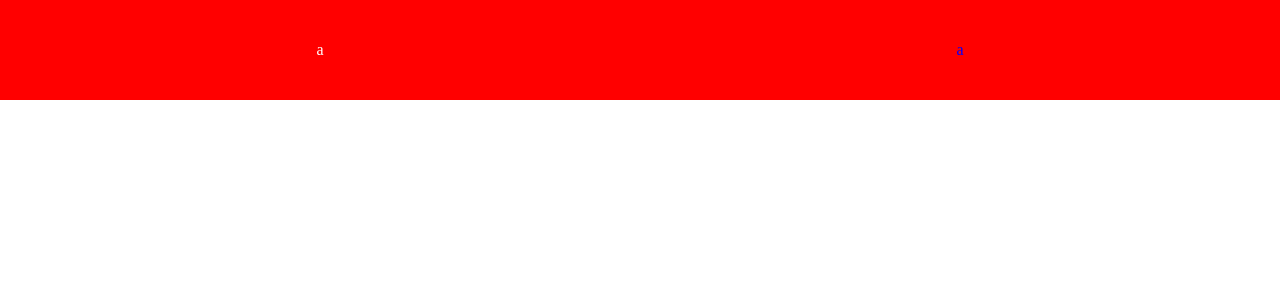
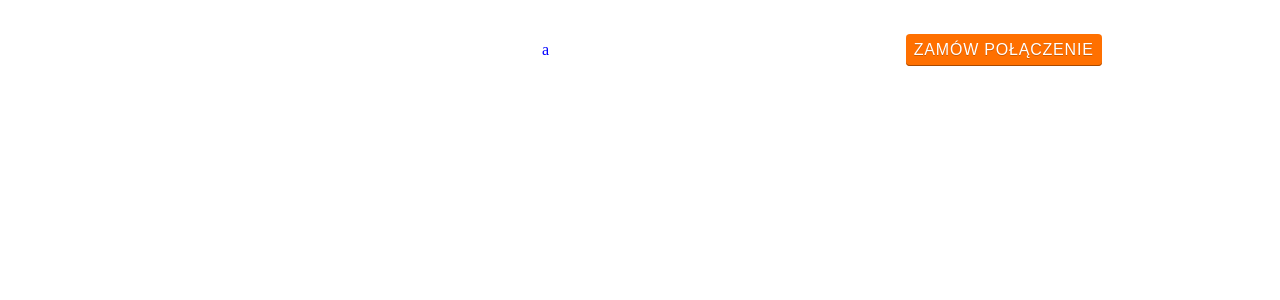
Before and after one commit to kamio90/itroom, a React (Create React App) app: page / in a window 1280 px wide. Shown: the top 300 px of the page. Built offline with nearby package versions, Linux system fonts and the light colour scheme.

Commit message:
button component
create button component to re-usage

```diff
--- /dev/null
+++ b/src/components/button.tsx
@@ -0,0 +1,17 @@
+import React from 'react';
+
+interface Props {
+    className?: string;
+    content?: string;
+}
+
+export default class Button extends React.Component<Props, {}> {
+    render() {
+        const { className, content } = this.props;
+        return (
+            <button type="button" className={className}>
+                {content}
+            </button>
+        );
+    }
+}
--- a/src/components/nav.tsx
+++ b/src/components/nav.tsx
@@ -1,5 +1,6 @@
 import React from 'react';
 import '../scss/nav/nav.scss';
+import Button from './button';
 
 export default class Nav extends React.Component {
     render() {
@@ -7,6 +8,7 @@ export default class Nav extends React.Component {
             <nav className="nav" role="navigation">
                 <div className="nav__logo">a</div>
                 <ul className="nav__list">a</ul>
+                <Button className="nav__btn" content="Zamów połączenie" />
             </nav>
         );
     }
--- /dev/null
+++ b/src/scss/global/mixins/btn.scss
@@ -0,0 +1,14 @@
+@import './flex.scss';
+
+@mixin button {
+    padding: 7px 0.5em;
+    color: #fff;
+    cursor: pointer;
+    white-space: nowrap;
+    vertical-align: middle;
+    border-radius: 4px;
+    letter-spacing: 0.05em;
+    @include flex-center;
+    border: 0;
+    outline: 0;
+}
--- a/src/scss/global/mixins/flex.scss
+++ b/src/scss/global/mixins/flex.scss
@@ -5,3 +5,9 @@
     justify-content: space-around;
     align-items: center;
 }
+
+@mixin flex-center {
+    display: flex;
+    justify-content: center;
+    align-items: center;
+}
--- a/src/scss/global/typography.scss
+++ b/src/scss/global/typography.scss
@@ -1,8 +1,5 @@
 @import './variables.scss';
 @import './mixins/typhography.scss';
-
-$mod_1: 1.2; // mobile
-$mod_2: 1.5; // desktop
 
 h1 {
     font-size: $mod_1 * $mod_1 * $mod_1 * $mod_1 * 1rem;
--- a/src/scss/global/variables.scss
+++ b/src/scss/global/variables.scss
@@ -2,3 +2,5 @@ $min_width: 320px;
 $max_width: 1200px;
 $min_font: 16px;
 $max_font: 24px;
+$mod_1: 1.2; // mobile
+$mod_2: 1.5; // desktop
--- a/src/scss/nav/nav.scss
+++ b/src/scss/nav/nav.scss
@@ -1,10 +1,14 @@
 @import '../global/main.scss';
 @import '../global/mixins/flex.scss';
+@import '../global/mixins/btn.scss';
+@import '../global/typography.scss';
 
 .nav {
     height: 100px;
-    background-color: red;
     width: 100%;
+    position: fixed;
+    top: 0;
+    left: 0;
 
     @include flex-justify-content-space-around;
 
@@ -15,4 +19,20 @@
     &__list {
         color: blue;
     }
+
+    &__btn {
+        @include button;
+
+        background-color: #ff7000;
+        text-shadow: 0 1px #cc5a00;
+        box-shadow: inset 0 -1px #a84a00;
+        text-transform: uppercase;
+
+        @include fluid-type($min_width, $max_width, $min_font, $min_font);
+
+        &::hover {
+            background: #ff8d33;
+            box-shadow: inset 0 -1px #c25500;
+        }
+    }
 }
```
